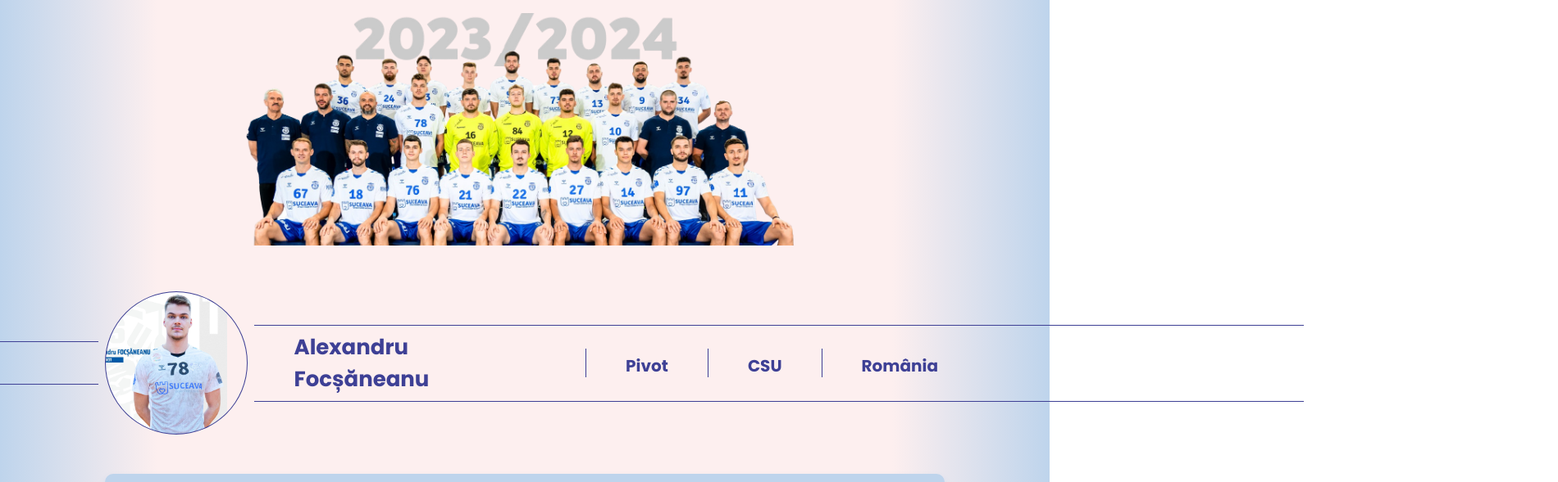
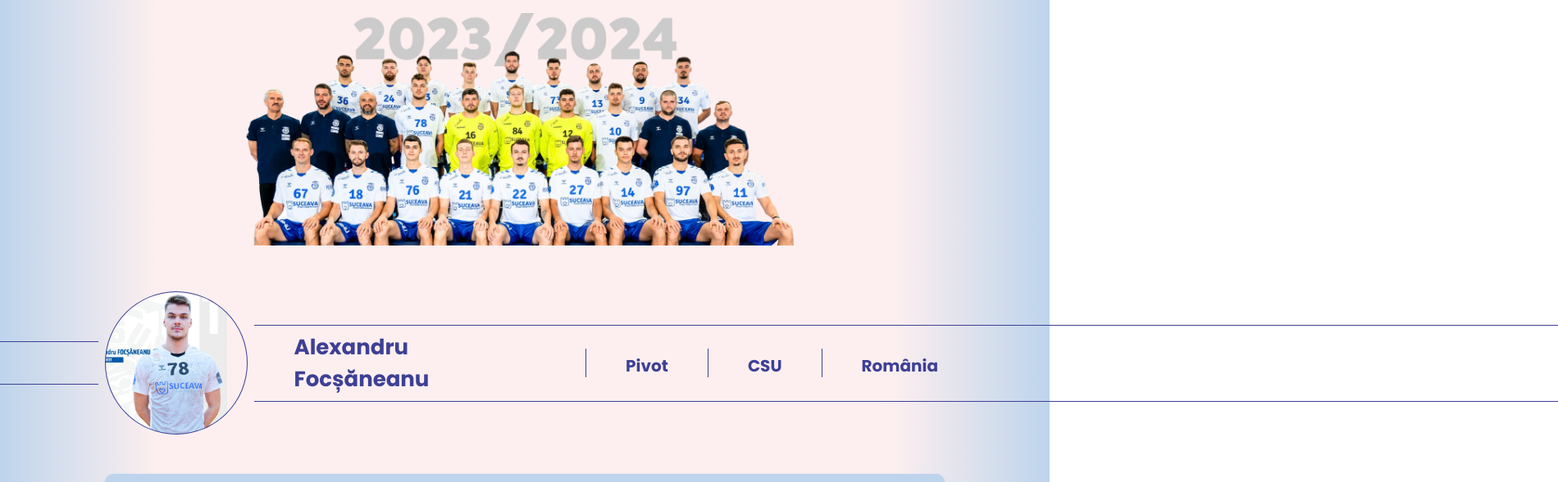
Before and after one commit to Top-Gs/csu, a React (Create React App) app in the folder frontend-csu/: page / in a window 1280 px wide. Shown: the top 589 px of the page at 82% size, 1900 px wide, since content can reach past the window. Built offline with nearby package versions, Linux system fonts and the light colour scheme.

Commit message:
Update line width in PlayerSummary component to not exit the viewport.

```diff
--- a/frontend-csu/src/components/componentsUI/PlayerSummary.css
+++ b/frontend-csu/src/components/componentsUI/PlayerSummary.css
@@ -58,7 +58,7 @@
 /* Player summary top and bottom lines */
 .player-summary__top-line,
 .player-summary__bottom-line {
-   width: 100vw;
+   width: 1590px;
    height: 1px;
    background-color: var(--post_date_color);
    position: absolute;
```
